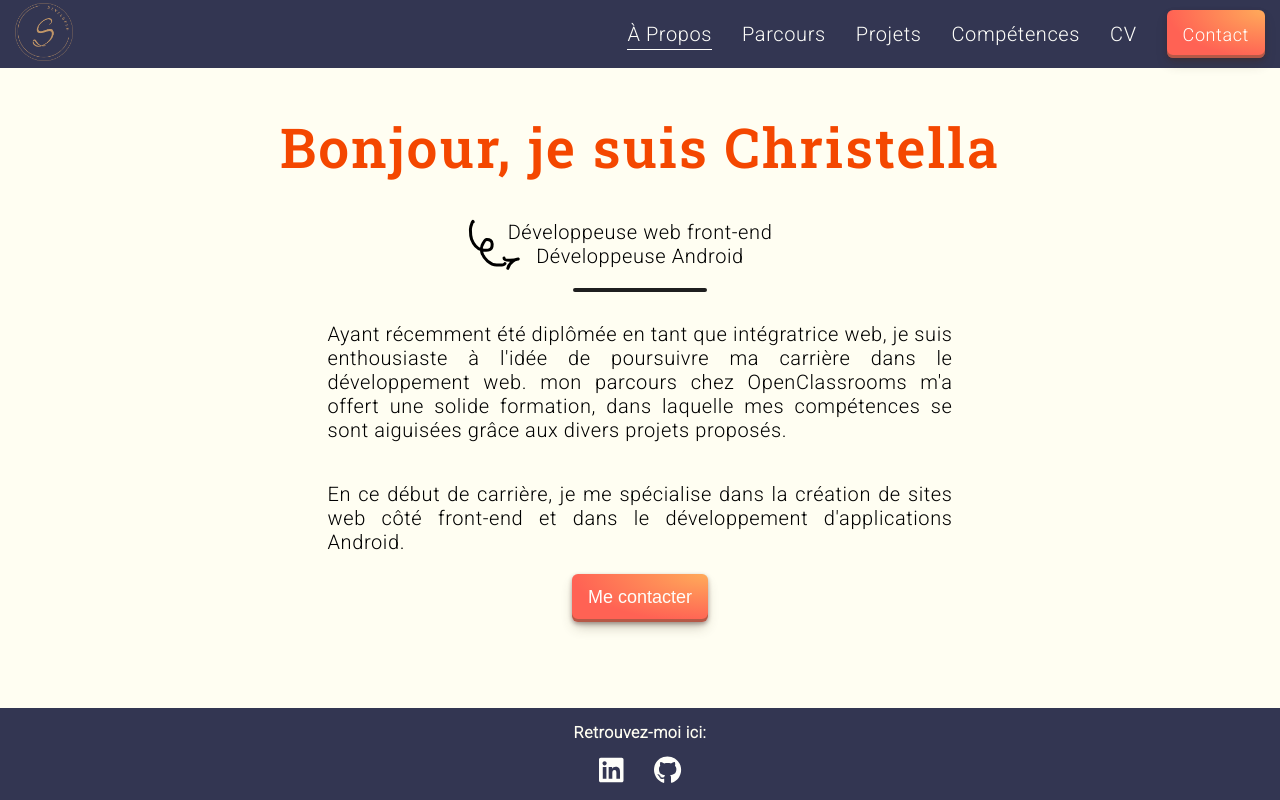
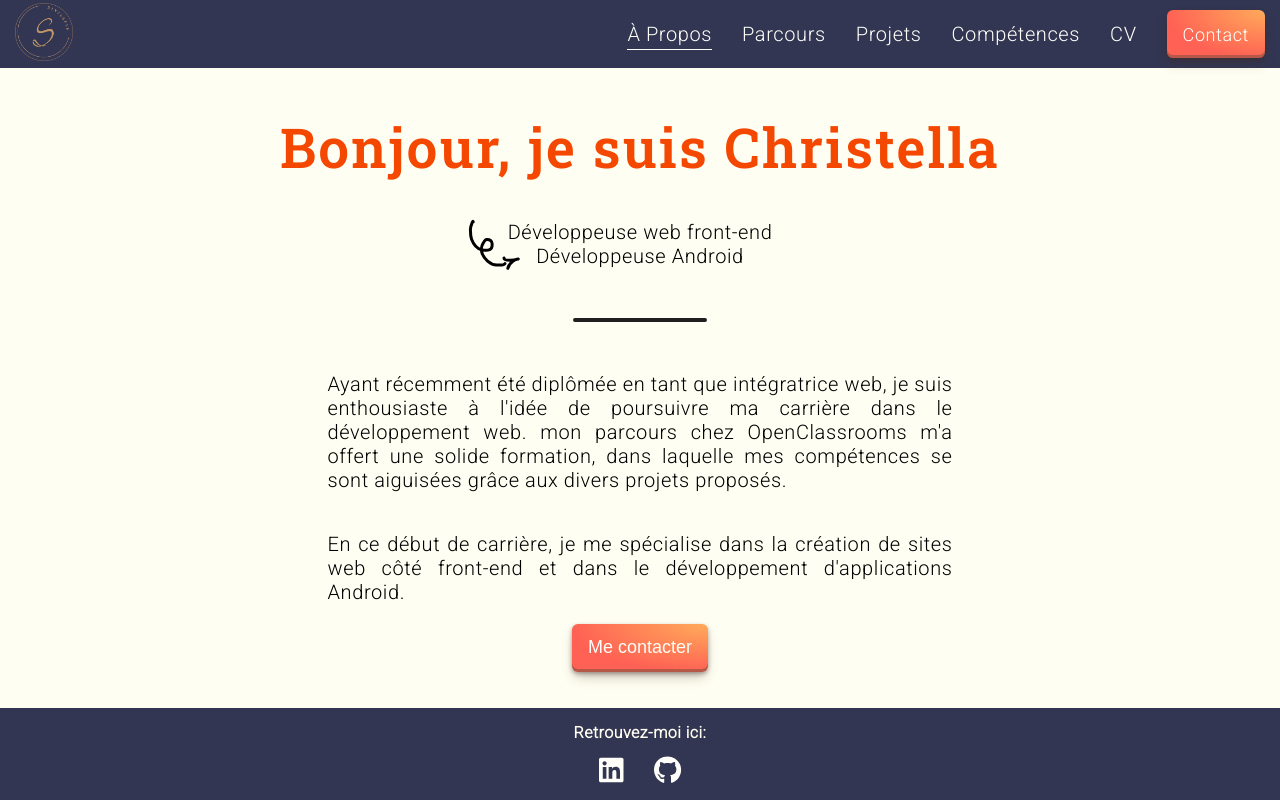
Before and after one commit to Christellaa/portfolio, a React (Create React App) app: page / in a window 1280 px wide. Built offline with nearby package versions, Linux system fonts and the light colour scheme.

Commit message:
Add margin around hr

```diff
--- a/src/App.css
+++ b/src/App.css
@@ -156,6 +156,8 @@ h4 {
   width: 130px;
   border: 2px solid #1f1f1f;
   border-radius: 2px;
+  margin-top: 40px;
+  margin-bottom: 30px;
 }
 
 .grid {
```
